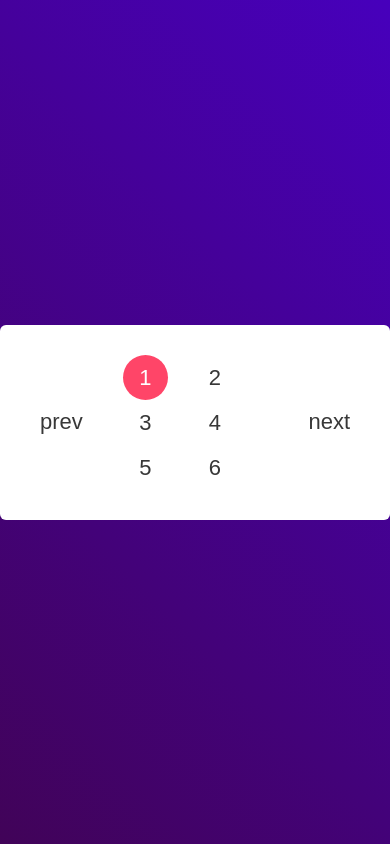
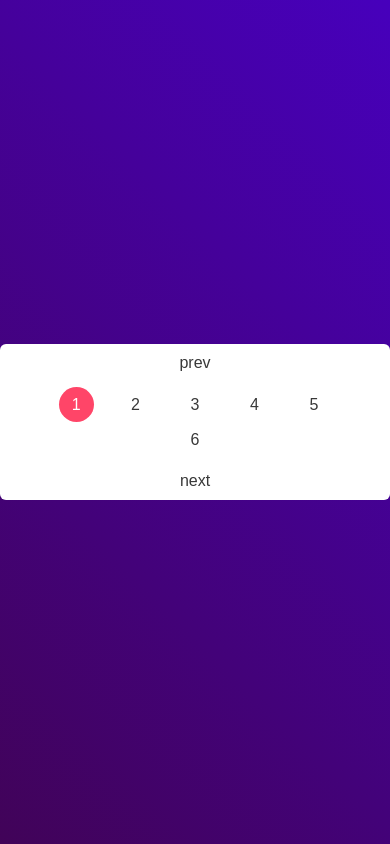
Before and after one commit to Suman9709/javascript-notes, a plain HTML site: page Pagination/index.html in a window 390 px wide. Drawn offline with Linux system fonts and the light colour scheme.

Commit message:
done responsive

```diff
--- a/Pagination/style.css
+++ b/Pagination/style.css
@@ -23,7 +23,6 @@
     padding: 10px 40px;
     border-radius: 6px;
 }
-
 ul {
     margin: 20px 30px;
 }
@@ -57,3 +56,60 @@ ul li.active{
     border: none;
     cursor: pointer;
 }
+@media screen and (max-width: 768px) {
+    .container{
+        display: flex;
+        justify-content: center;
+        align-items: center;
+    }
+
+    .pagination {
+        padding: 8px 30px;
+        flex-direction: column;
+        text-align: center;
+    }
+
+    ul {
+        margin: 10px 0;
+        justify-content: center;
+    }
+
+    ul li {
+        width: 40px;
+        height: 40px;
+        font-size: 18px;
+        line-height: 40px;
+    }
+
+    .btn1, .btn2 {
+        font-size: 18px;
+        padding: 8px;
+    }
+}
+
+@media screen and (max-width: 480px) {
+    .container{
+        display: flex;
+        justify-content: center;
+        align-items: center;
+    }
+    .pagination {
+        padding: 5px 20px;
+    }
+
+    ul {
+        gap: 5px;
+    }
+
+    ul li {
+        width: 35px;
+        height: 35px;
+        font-size: 16px;
+        line-height: 35px;
+    }
+
+    .btn1, .btn2 {
+        font-size: 16px;
+        padding: 5px;
+    }
+}
```
